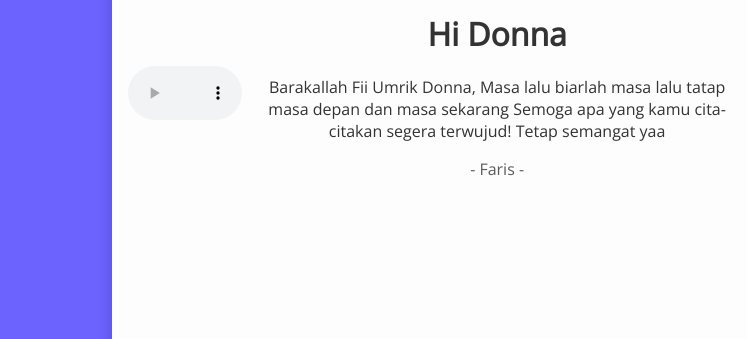
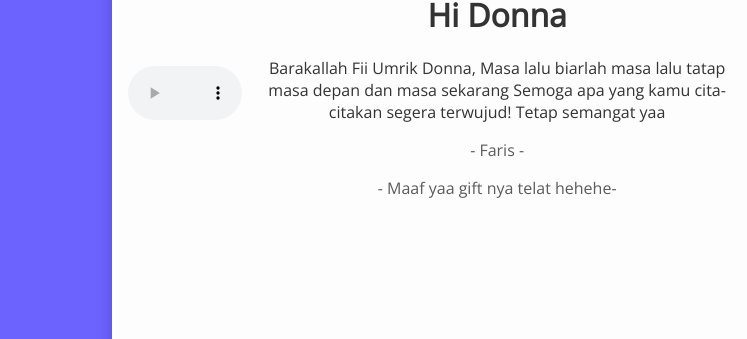
Before and after one commit to SuDar-px/achmadfaris, a plain HTML site: page index.html in a window 1280 px wide. Shown: the part 307-646 px from the top of the page, 0-747 px from the left. Drawn offline with nearby package versions, Linux system fonts and the light colour scheme.

Commit message:
Update index.html

```diff
--- a/index.html
+++ b/index.html
@@ -16,6 +16,7 @@ alt="birthday" class="birthday">
         Semoga apa yang kamu cita-citakan segera terwujud!
         Tetap semangat yaa</p>
         <p class="muted">- Faris -</p>
+    <p class="muted">- Maaf yaa gift nya telat hehehe-</p>
 </div>
 <div class="space"></div>
 <audio controls autoplay>
```
